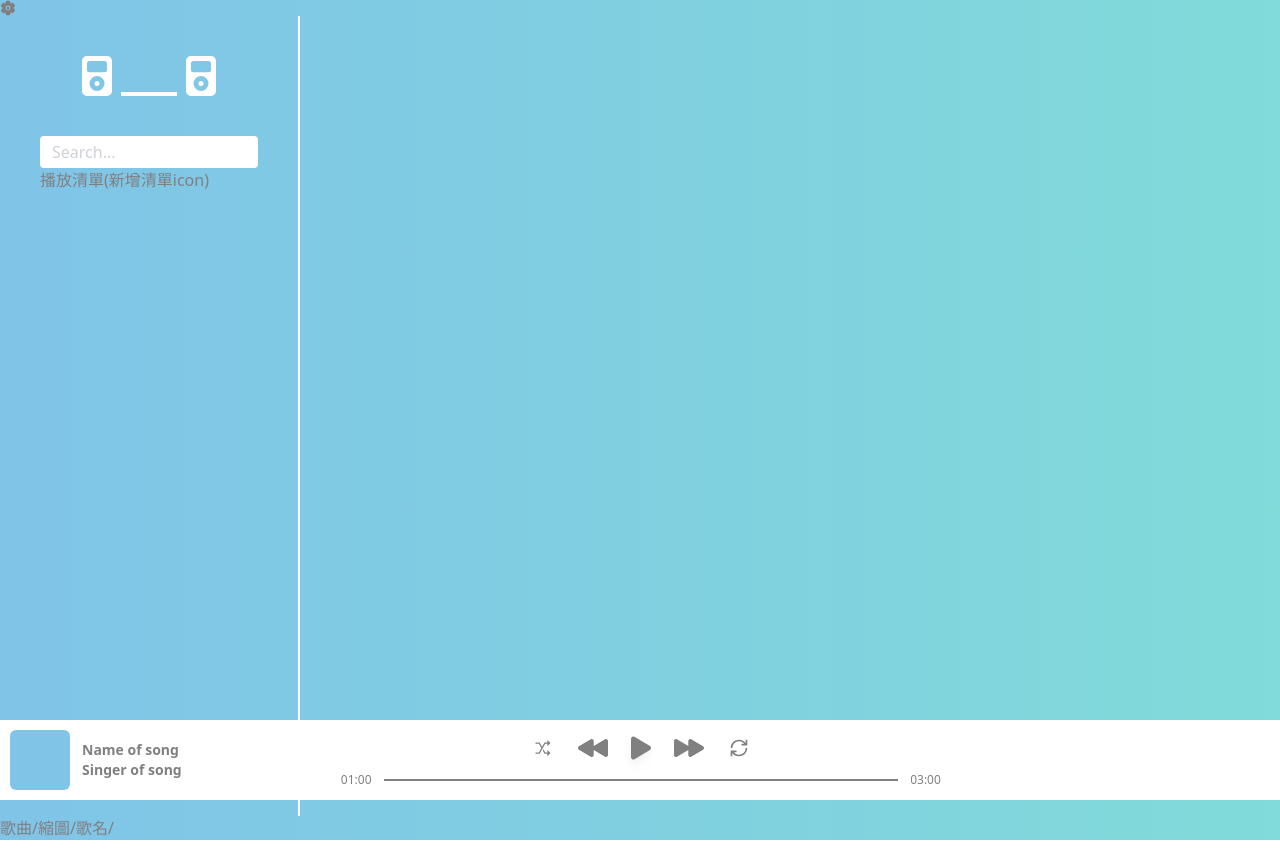
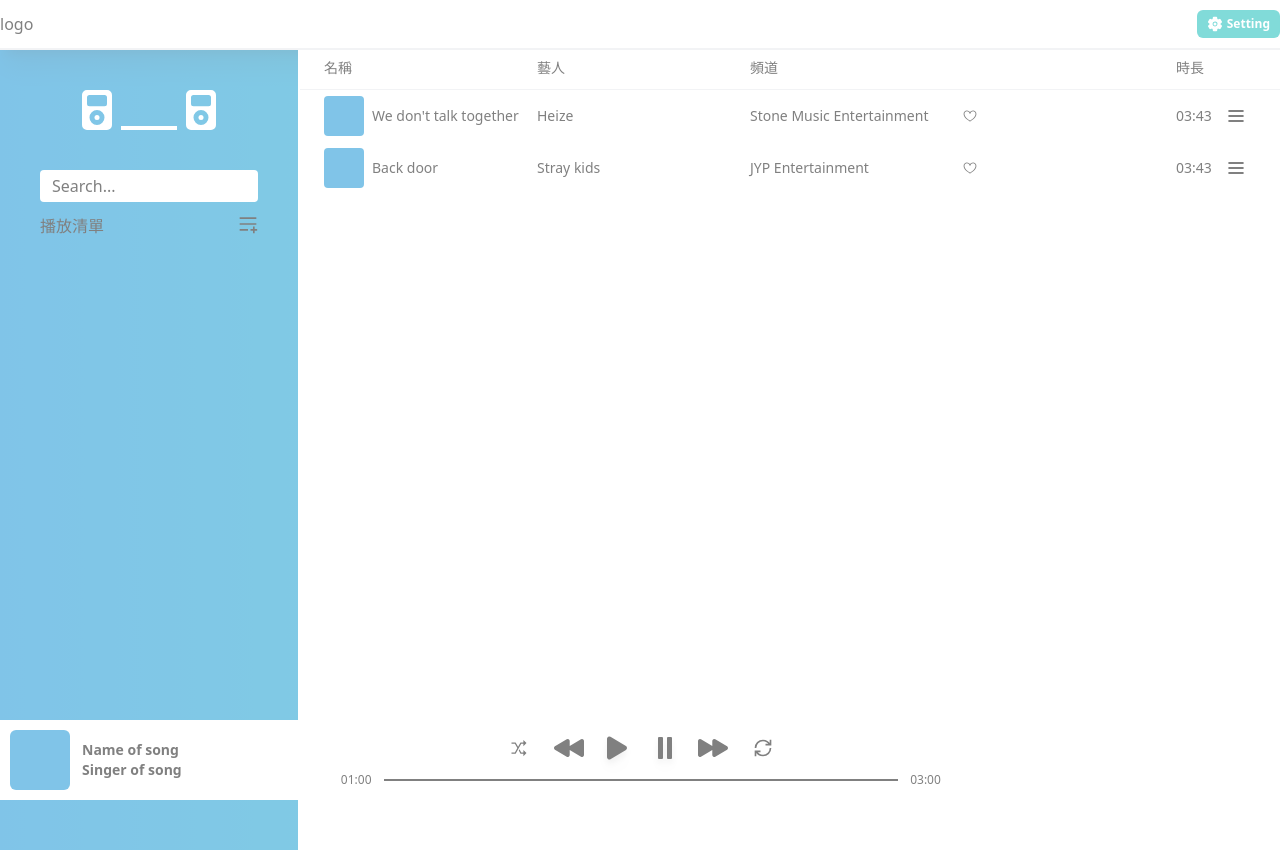
Before and after one commit to tingweiwu17/music-player, a React (Create React App) app: page /song in a window 1280 px wide. Built offline with nearby package versions, Linux system fonts and the light colour scheme.

Commit message:
Update - basic css for views

```diff
--- a/src/App.js
+++ b/src/App.js
@@ -2,6 +2,7 @@ import "./App.css";
 import Frontpage from "./views/Frontpage/Frontpage";
 import Playing from "./views/Playing/Playing";
 import Song from "./views/Song/Song";
+import Searching from "./views/Searching/Searching";
 import { Route, Routes } from "react-router-dom";
 
 function App() {
@@ -12,6 +13,7 @@ function App() {
           <Route exact path="/" Component={Frontpage} />
           <Route path="/playing" Component={Playing} />
           <Route path="/song" Component={Song} />
+          <Route path="/searching" Component={Searching} />
         </Routes>
       </main>
     </>
--- /dev/null
+++ b/src/components/Object/Footer/index.js
@@ -0,0 +1,41 @@
+import { IoPlay, IoPause } from "react-icons/io5";
+import { IoPlayBack } from "react-icons/io5";
+import { IoPlayForward } from "react-icons/io5";
+import { LiaRandomSolid } from "react-icons/lia";
+import { GrPowerCycle } from "react-icons/gr";
+
+const Footer = () => {
+  return (
+    <>
+      <div className="fixed bottom-0 flex bg-white h-[80px] justify-between items-center w-full z-80 p-2.5">
+        <div className="flex items-center">
+          <div className="bg-themeBlue rounded-md w-[60px] h-[60px]"></div>
+          <div className="flex flex-col text-sm ml-3 font-bold">
+            <span>Name of song</span>
+            <span>Singer of song</span>
+          </div>
+        </div>
+
+        <div>
+          <div className="flex justify-center w-[600px] items-center">
+            <LiaRandomSolid className="w-5 h-5  mx-4" />
+            <div className="flex justify-center ">
+              <IoPlayBack className="w-8 h-8  mx-2" />
+              <IoPlay className="w-8 h-8  mx-2 drop-shadow-lg" />
+              <IoPause className="w-8 h-8  mx-2 drop-shadow-lg" />
+              <IoPlayForward className="w-8 h-8  mx-2" />
+            </div>
+            <GrPowerCycle className="w-5 h-5  mx-4" />
+          </div>
+          <div className="flex items-center text-xs mt-2">
+            <span>01:00</span>
+            <p className="w-full h-[2px] bg-black mx-3"> </p>
+            <span>03:00</span>
+          </div>
+        </div>
+        <div className="w-[170px]"></div>
+      </div>
+    </>
+  );
+};
+export default Footer;
--- /dev/null
+++ b/src/components/Object/Headerbar/index.js
@@ -0,0 +1,22 @@
+import { IoSettings } from "react-icons/io5";
+import { useNavigate } from "react-router-dom";
+const Headerbar = () => {
+  const navigate = useNavigate();
+  const toFrontPage = () => {
+    navigate("/");
+  };
+  return (
+    <>
+      <div className="bg-white w-full h-[50px] flex justify-between items-center shadow-xl border-b-2 border-themeBlur">
+        <div className="cursor-pointer" onClick={toFrontPage}>
+          logo
+        </div>
+        <button className="flex items-center text-white px-2.5 py-1.5 rounded-md bg-themeGreen">
+          <IoSettings className="mr-1" />
+          <p className="text-xs font-bold">Setting</p>
+        </button>
+      </div>
+    </>
+  );
+};
+export default Headerbar;
--- /dev/null
+++ b/src/components/Object/Playlist.js
@@ -0,0 +1,27 @@
+import { useState } from "react";
+
+const usePlaylist = () => {
+  const [playlists, setPlaylists] = useState({
+    id: 1,
+    name: "我的最爱",
+    songs: [
+      {
+        id: 1,
+        title: "歌曲1",
+        artist: "歌手1",
+        channel: "頻道1",
+        duration: "3:30",
+      },
+      {
+        id: 2,
+        title: "歌曲2",
+        artist: "歌手2",
+        channel: "頻道2",
+        duration: "4:15",
+      },
+    ],
+  });
+  return { playlists, setPlaylists };
+};
+
+export default usePlaylist;
--- /dev/null
+++ b/src/components/Object/Sidebar/index.js
@@ -0,0 +1,25 @@
+import { BsFillMusicPlayerFill } from "react-icons/bs";
+import { RiPlayListAddLine } from "react-icons/ri";
+const SideBar = ({ children }) => {
+  return (
+    <div className=" grid grid-cols-[300px,1fr] ">
+      <div className=" z-20 border-r-2 h-screen p-10  border-white">
+        <div className="flex mb-10 justify-center items-baseline">
+          <BsFillMusicPlayerFill className="text-white w-10 h-10" />
+          <div className="border-b-4 border-white w-14 mx-1"></div>
+          <BsFillMusicPlayerFill className="text-white w-10 h-10" />
+        </div>
+        <button className="w-full px-3 py-1 rounded bg-white text-left">
+          Search...
+        </button>
+        <div className="flex justify-between mt-3">
+          播放清單
+          <RiPlayListAddLine className="cursor-pointer w-5 h-5" />
+        </div>
+        <div></div>
+      </div>
+      {children}
+    </div>
+  );
+};
+export default SideBar;
--- a/src/components/PlayingProvider/index.js
+++ b/src/components/PlayingProvider/index.js
@@ -1,8 +1,10 @@
+import { useState } from "react";
 import { createContext } from "react";
 
 export const PlayingContext = createContext({});
 const PlayingProvider = ({ children }) => {
-  const defaultValue = {};
+  const [isPlaying, setIsPlaying] = useState();
+  const defaultValue = { isPlaying, setIsPlaying };
   return (
     <PlayingContext.Provider value={defaultValue}>
       {children}
--- a/src/index.js
+++ b/src/index.js
@@ -4,13 +4,14 @@ import "./index.css";
 import App from "./App";
 import reportWebVitals from "./reportWebVitals";
 import { BrowserRouter } from "react-router-dom";
+import PlayingProvider from "./components/PlayingProvider";
 
 const root = ReactDOM.createRoot(document.getElementById("root"));
 root.render(
   <BrowserRouter>
-    <React.StrictMode>
+    <PlayingProvider>
       <App />
-    </React.StrictMode>
+    </PlayingProvider>
   </BrowserRouter>
 );
 
--- /dev/null
+++ b/src/views/Searching/Searching.js
@@ -0,0 +1,22 @@
+import Headerbar from "../../components/Object/Headerbar";
+import SideBar from "../../components/Object/Sidebar";
+import Footer from "../../components/Object/Footer";
+import { CiSearch } from "react-icons/ci";
+const Searching = () => {
+  return (
+    <>
+      <Headerbar />
+      <SideBar>
+        <div className="p-4">
+          <input
+            className="p-2 ml-8  indent-3 text-sm  w-[300px] h-8 border-2 rounded-3xl"
+            placeholder="Search..."
+          />
+          <CiSearch />
+        </div>
+      </SideBar>
+      <Footer />
+    </>
+  );
+};
+export default Searching;
--- a/src/views/Song/Song.js
+++ b/src/views/Song/Song.js
@@ -1,53 +1,77 @@
-import { IoPlay } from "react-icons/io5";
-import { IoPlayBack } from "react-icons/io5";
-import { IoPlayForward } from "react-icons/io5";
-import { LiaRandomSolid } from "react-icons/lia";
-import { GrPowerCycle } from "react-icons/gr";
-import { BsFillMusicPlayerFill } from "react-icons/bs";
-import { IoSettings } from "react-icons/io5";
+import { GoHeart } from "react-icons/go";
+import { GoHeartFill } from "react-icons/go";
+import { PiListBold } from "react-icons/pi";
+import { useState } from "react";
+import SideBar from "../../components/Object/Sidebar";
+import Footer from "../../components/Object/Footer";
+import Headerbar from "../../components/Object/Headerbar";
 
 const Song = () => {
+  const [favorSong, setFavorSong] = useState(false);
+
+  const pressLove = (condition) => {
+    setFavorSong(condition);
+  };
   return (
     <>
-      <IoSettings></IoSettings>
-      {/* <div className="bg-white w-full h-[50px]"></div> */}
-      <div className="w-[300px] z-20 border-r-2 h-screen p-10  border-white">
-        <div className="flex mb-10 justify-center items-baseline">
-          <BsFillMusicPlayerFill className="text-white w-10 h-10" />
-          <div className="border-b-4 border-white w-14 mx-1"></div>
-          <BsFillMusicPlayerFill className="text-white w-10 h-10" />
-        </div>
-        <input className="w-full px-3 py-1 rounded" placeholder="Search..." />
-        播放清單(新增清單icon)
-      </div>
-      <div>歌曲/縮圖/歌名/</div>
-      <div className="fixed bottom-0 flex bg-white h-[80px] justify-between items-center w-full z-80 p-2.5">
-        <div className="flex items-center">
-          <div className="bg-themeBlue rounded-md w-[60px] h-[60px]"></div>
-          <div className="flex flex-col text-sm ml-3 font-bold">
-            <span>Name of song</span>
-            <span>Singer of song</span>
+      <Headerbar />
+
+      <SideBar>
+        <div className="text-sm bg-white">
+          <div className="grid grid-cols-[1fr,1fr,1fr,1fr,50px,30px]  h-10 py-2 px-6 border-b-[1px] border-gray">
+            <p>名稱</p>
+            <p>藝人</p>
+            <p>頻道</p>
+            <p></p>
+            <p>時長</p>
+            <p></p>
+          </div>
+          <div className="grid grid-cols-[1fr,1fr,1fr,1fr,50px,30px]  items-center px-6 py-1.5 cursor-pointer hover:bg-lightGray">
+            <p className="flex items-center">
+              <div className="bg-themeBlue rounded w-[40px] h-[40px] mr-2"></div>
+              We don't talk together
+            </p>
+            <p>Heize</p>
+            <p>Stone Music Entertainment</p>
+            {!favorSong ? (
+              <GoHeart
+                className="hover:text-themeBlue"
+                onClick={() => pressLove(true)}
+              />
+            ) : (
+              <GoHeartFill
+                className="text-themeBlue"
+                onClick={() => pressLove(false)}
+              />
+            )}
+
+            <p>03:43</p>
+            <PiListBold className="w-5 h-5" />
+          </div>
+          <div className="grid grid-cols-[1fr,1fr,1fr,1fr,50px,30px] items-center px-6 py-1.5 cursor-pointer hover:bg-lightGray">
+            <p className="flex items-center">
+              <div className="bg-themeBlue rounded w-[40px] h-[40px] mr-2"></div>
+              Back door
+            </p>
+            <p>Stray kids</p>
+            <p>JYP Entertainment</p>
+            {!favorSong ? (
+              <GoHeart
+                className="hover:text-themeBlue"
+                onClick={() => pressLove(true)}
+              />
+            ) : (
+              <GoHeartFill
+                className="text-themeBlue"
+                onClick={() => pressLove(false)}
+              />
+            )}
+            <p>03:43</p>
+            <PiListBold className="w-5 h-5" />
           </div>
         </div>
-
-        <div>
-          <div className="flex justify-center w-[600px] items-center">
-            <LiaRandomSolid className="w-5 h-5  mx-4" />
-            <div className="flex justify-center ">
-              <IoPlayBack className="w-8 h-8  mx-2" />
-              <IoPlay className="w-8 h-8  mx-2 drop-shadow-lg" />
-              <IoPlayForward className="w-8 h-8  mx-2" />
-            </div>
-            <GrPowerCycle className="w-5 h-5  mx-4" />
-          </div>
-          <div className="flex items-center text-xs mt-2">
-            <span>01:00</span>
-            <p className="w-full h-[2px] bg-black mx-3"> </p>
-            <span>03:00</span>
-          </div>
-        </div>
-        <div className="w-[170px]"></div>
-      </div>
+      </SideBar>
+      <Footer />
     </>
   );
 };
--- a/tailwind.config.js
+++ b/tailwind.config.js
@@ -8,6 +8,7 @@ module.exports = {
         themeGreen: "#02B6B3",
         grayBg: "rgba(255,255,255,0.2)",
         playingBg: "rgba(235,241,244,0.5)",
+        lightGray: "rgb(225,225,225)",
       },
       fontSize: {
         title: "20px",
```
Also changed, not shown: src/views/Frontpage/Frontpage.js (+11 -3 lines), src/views/Playing/Playing.js (+34 -13 lines).
